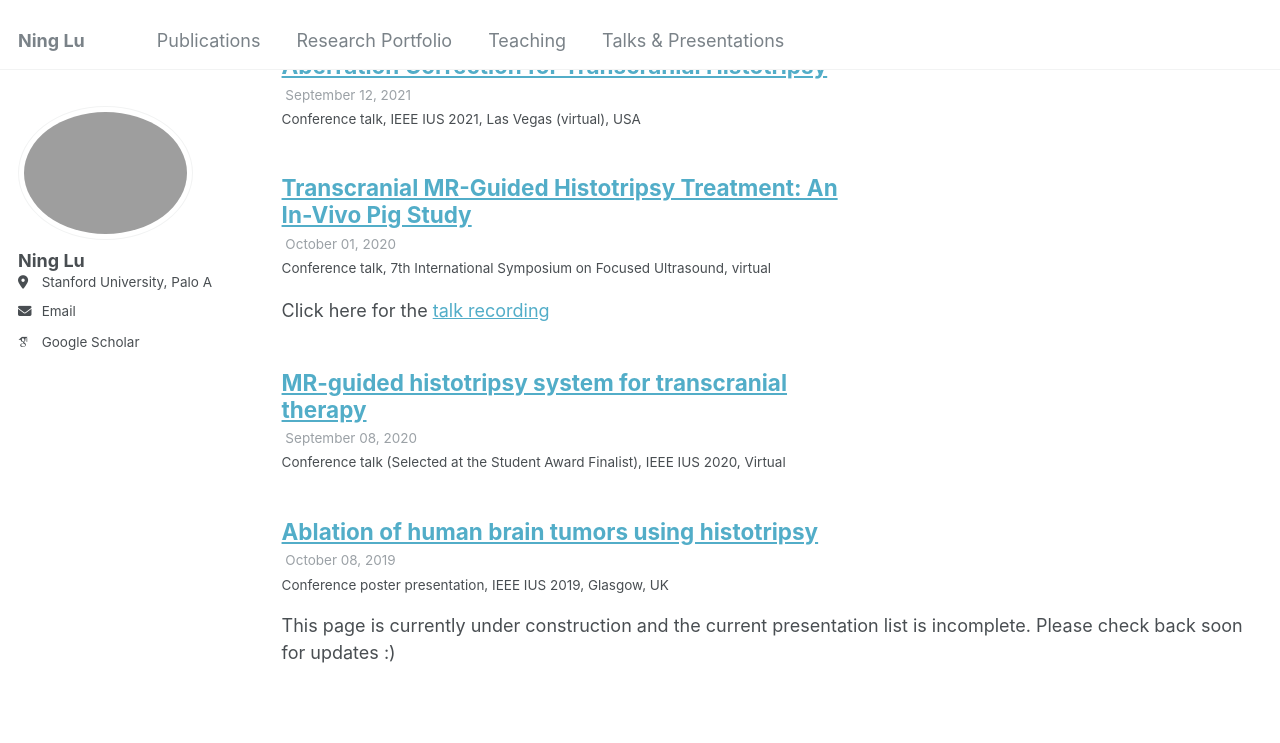
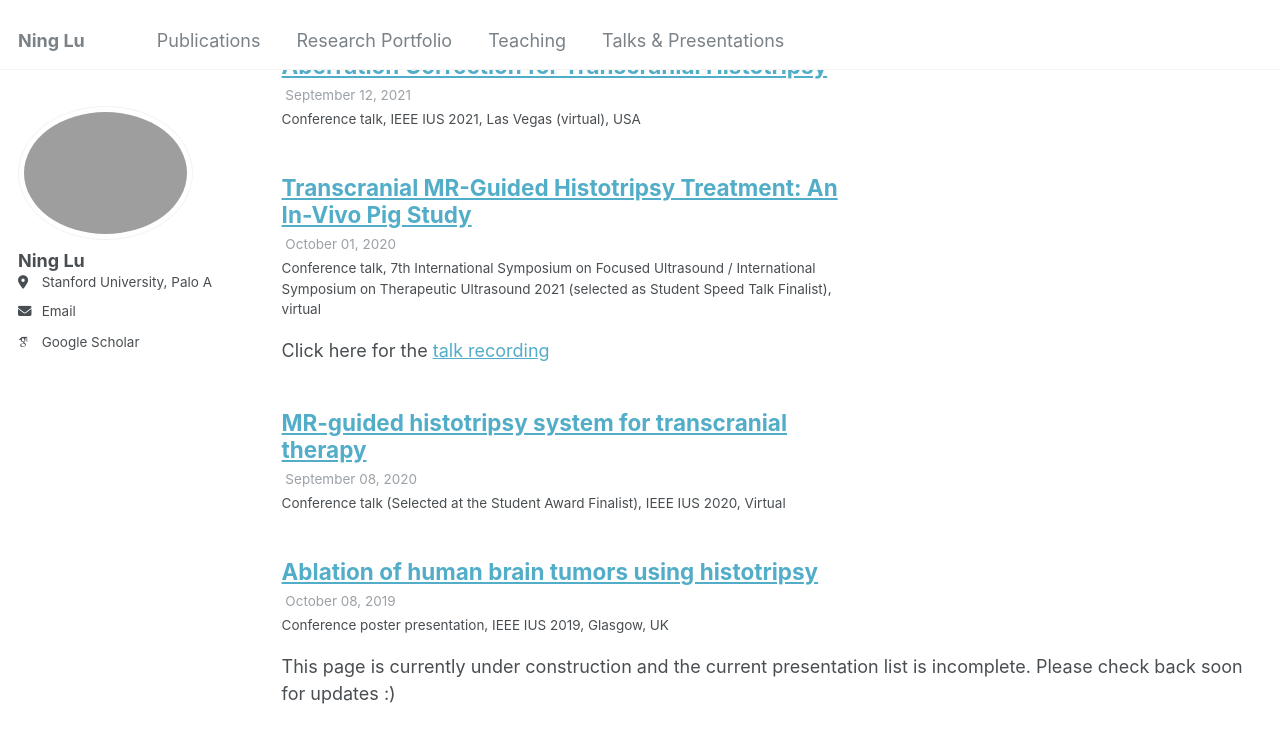
Before and after one commit to NingLu-Ultrasound/ninglu-ultrasound.github.io, a Jekyll site: the page built from _pages/talks.html, in a window 1280 px wide and 900 px high, scrolled down 1299 px. Shown: the top 743 px of the window. Built offline with Jekyll 4.4.1, drawn with Linux system fonts in a browser that asks for light colours; some web fonts are replaced.

Commit message:
Update 2020-10-01-talk-4.md

```diff
--- a/_talks/2020-10-01-talk-4.md
+++ b/_talks/2020-10-01-talk-4.md
@@ -3,7 +3,7 @@ title: "Transcranial MR-Guided Histotripsy Treatment: An In-Vivo Pig Study"
 collection: talks
 type: "Conference talk"
 permalink: /talks/2020-10-01-talk-4
-venue: "7th International Symposium on Focused Ultrasound"
+venue: "7th International Symposium on Focused Ultrasound / International Symposium on Therapeutic Ultrasound 2021 (selected as Student Speed Talk Finalist)"
 date: 2020-10-01
 location: "virtual"
 excerpt: 'Click here for the [talk recording](https://www.youtube.com/watch?v=CRhBHa_Fsdg)'
```
